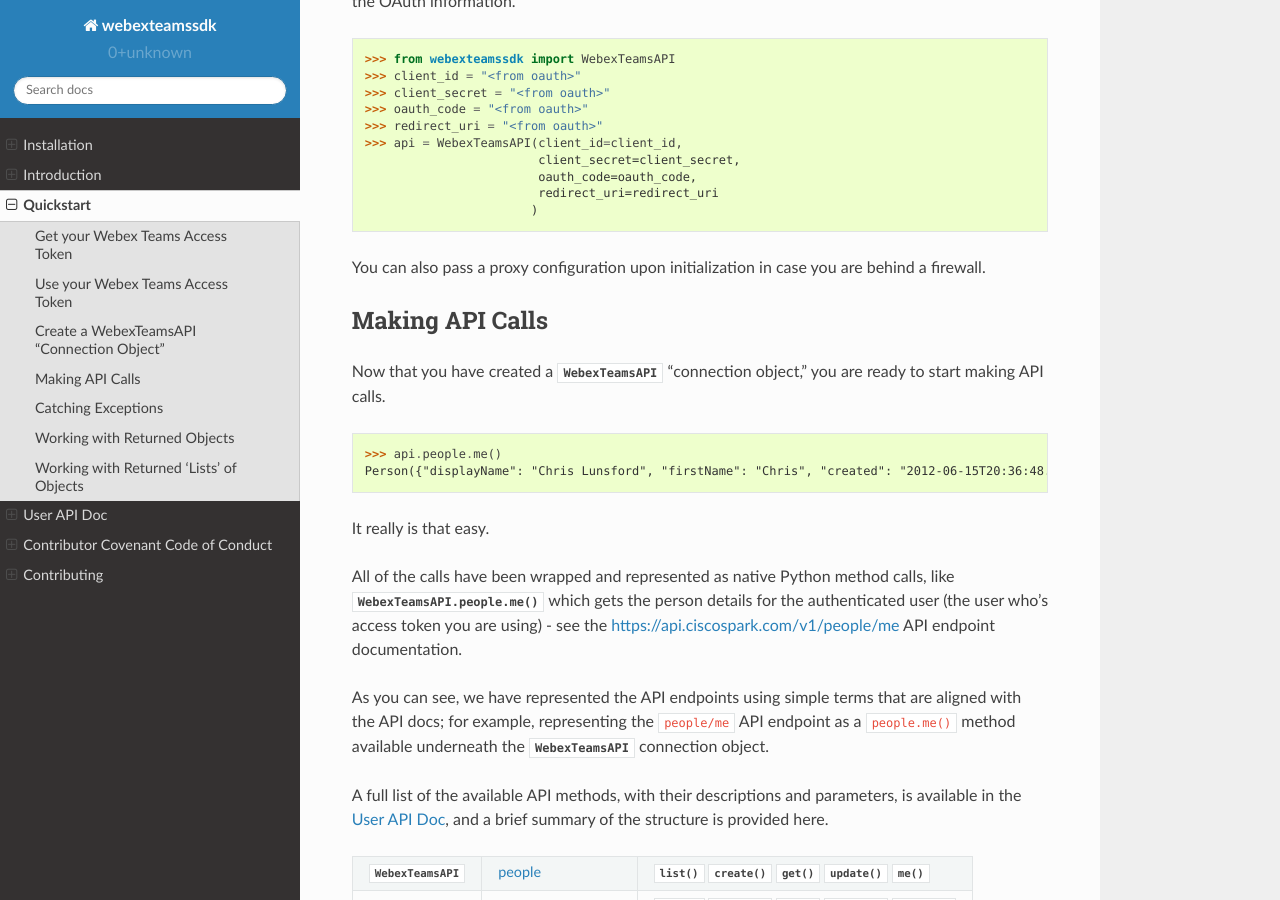
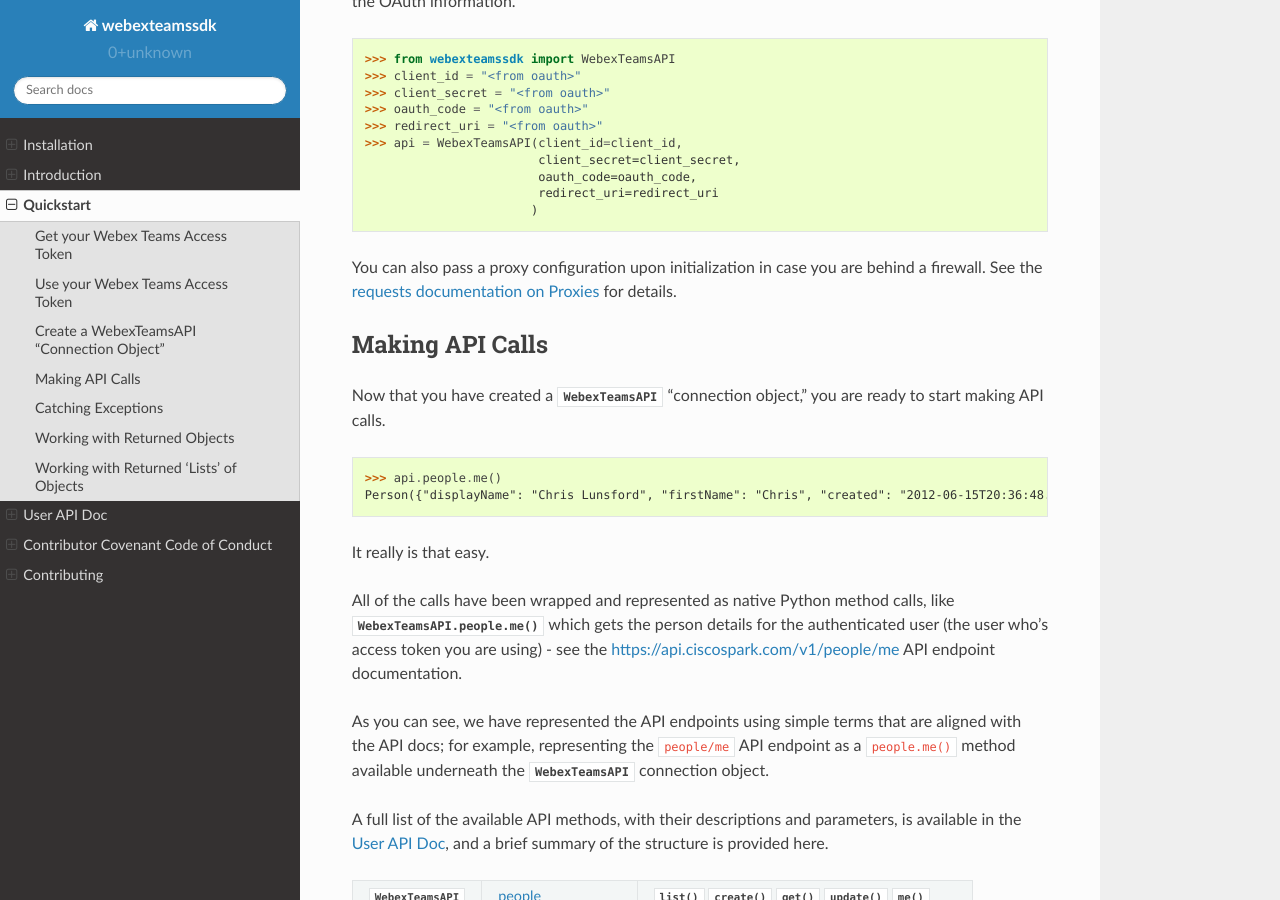
Before and after one commit to WebexCommunity/WebexPythonSDK, a Sphinx documentation site: the page built from docs/user/quickstart.rst, in a window 1280 px wide and 900 px high, scrolled down 2834 px. Built offline with Sphinx 7.4.7 and the Read the Docs theme 2.0.0, drawn with Linux system fonts in a browser that asks for light colours.

Commit message:
Rename proxy_dict to proxies; include reference to the requests docs

```diff
--- a/docs/user/quickstart.rst
+++ b/docs/user/quickstart.rst
@@ -150,12 +150,13 @@
                             redirect_uri=redirect_uri
                            )
 
-You can also pass a proxy configuration upon initialization in case you are behind a firewall.
+You can also pass a proxy configuration upon initialization in case you are behind a firewall.  See the `requests
+documentation on Proxies <https://2.python-requests.org/en/master/user/advanced/#proxies>`_ for details.
 
 .. code-block:: python
     >>> from webexteamssdk import WebexTeamsAPI
-    >>> proxy = {'https': '<proxy_ip>:<proxy_port>'}
-    >>> api = WebexTeamsAPI(access_token=<your_access_token>, proxy_dict=proxy)
+    >>> proxy = {'https': 'http://<proxy_ip>:<proxy_port>'}
+    >>> api = WebexTeamsAPI(access_token=<your_access_token>, proxies=proxy)
 
 
 Making API Calls
```
Also changed, not shown: 2 other files.
